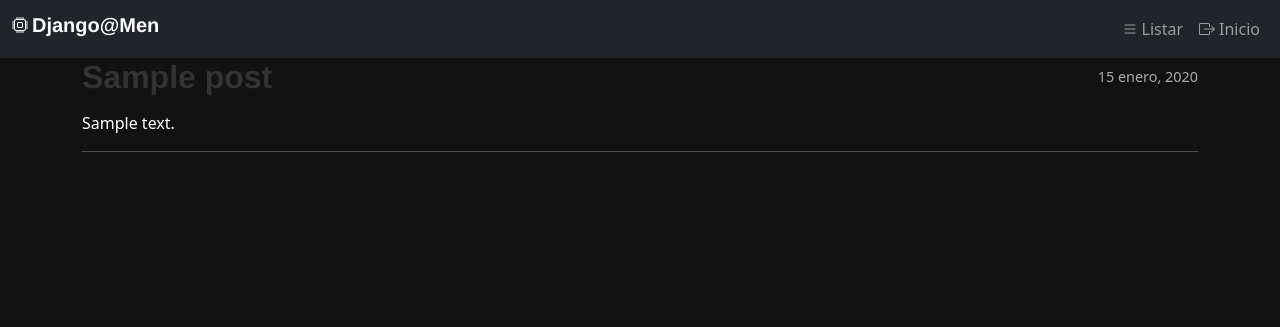
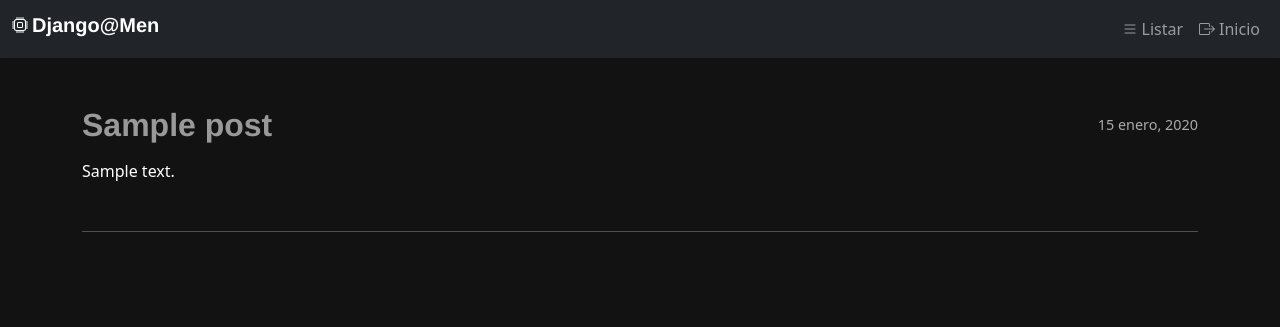
Before and after one commit to jdelacruzv/djangomen, a Django app: page / in a window 1280 px wide. Shown: the top 327 px of the page. Run offline with Django 5.2, Linux system fonts and the light colour scheme; tables that the repository leaves empty hold one stand-in row (values such as "Sample post").

Commit message:
Refactor actions and post styles: improve button alignment and form appearance

```diff
--- a/blog/static/css/blog.css
+++ b/blog/static/css/blog.css
@@ -1,8 +1,3 @@
-/* html, body {
-    margin: 0;
-    padding: 0;
-} */
-
 /* Fondo oscuro general */
 body {
 	background-color: #121212;
@@ -11,9 +6,8 @@ body {
 
   /* Animación suave al mostrar/ocultar el menú hamburguesa */
   .navbar-collapse {
-	transition: all 0.3s ease;
+	  transition: all 0.3s ease;
   }
-
 
 h1,
 h2,
@@ -25,48 +19,33 @@ h4 {
     font-weight: 600;
 }
 
+hr {
+    margin: 3rem 0;
+}
+
+.actions {
+    display: flex;
+    gap: 10px;
+    align-items: center;
+    justify-content: center; /* o flex-end, según el diseño */
+}
+
+.actions form {
+    margin: 0;
+    display: inline-flex;
+    align-items: center;
+}
+
 .btn-secondary,
 .btn-secondary:visited {
-    color: #1F85DE;
-    background: none;
-    border-color: #1F85DE;
+    color: #FFFFFF;
+    background-color: #212529;
+    border-color: none;
     margin-left: 15px;
 }
 
 .btn-secondary:hover {
-    color: #FFFFFF;
-    background-color: #1F85DE;
-    border-color: #1F85DE;
-}
-
-/* .date {
-    display: block;
-    color: #AAAAAA;
-    margin-bottom: 10px;
-}
-
-.page-header {
-	background-color: #1F85DE;
-    background-color: #25292E;
-    margin-top: 0;
-    margin-bottom: 40px;
-    padding: 20px 20px 20px 40px;
-} */
-
-/* .page-header h1,
-.page-header h1 a,
-.page-header h1 a:visited,
-.page-header h1 a:active {
-    color: #FFFFFF;
-    font-size: 36pt;
-    text-decoration: none;
-}
-
-.page-header > div[container="container"] {
-    display: flex;
-    justify-content: space-between; /* Lados opuestos */
-    align-items: center;            /* Centrado vertical */
-    padding: 0 20px;
+    background-color: #000000;
 }
 
 .post {
@@ -74,21 +53,14 @@ h4 {
 }
 
 .post h2 a,
-.post h2 a:visited {
-    color: #333333;
+.post h2 a:visited,
+.post-title,
+.post-form {
+    color: #999999;
     text-decoration: none;
 }
 
 .post button {
-    margin: 0;
-}
-
-.post-form textarea,
-.post-form input {
-    width: 100%;
-}
-
-.post-form a {
     margin: 0;
 }
 
@@ -99,7 +71,7 @@ h4 {
     margin-bottom: 15px;
 }
 
-.post-header .date {
+.post-header time {
     color: #AAAAAA;
     margin-bottom: 0;
     font-size: 0.9em;
@@ -110,3 +82,17 @@ h4 {
     font-size: 2rem;
     font-weight: 700;
 }
+
+.post-form a,
+.post-form button{
+    margin: 0;
+}
+
+.post-form textarea,
+.post-form input {
+    width: 100%;
+}
+
+.post-title {
+    margin-bottom: 20px;
+}
--- a/blog/templates/blog/base.html
+++ b/blog/templates/blog/base.html
@@ -84,12 +84,8 @@
 			</nav>
 		</header>
     <!-- Contenido principal -->
-		<main class="content container">
-			<div class="row">
-				<div class="col">
-					{% block content %}{% endblock %}
-				</div>
-			</div>
+		<main class="container py-5">
+			{% block content %}{% endblock %}
 		</main>
     <!-- Bootstrap Bundle JS -->
 		<script src="https://cdn.jsdelivr.net/npm/bootstrap@5.3.3/dist/js/bootstrap.bundle.min.js"></script>
--- a/blog/templates/blog/post_list.html
+++ b/blog/templates/blog/post_list.html
@@ -3,18 +3,18 @@
 {% block content %}
   {% for post in posts %}
     <article class="post">
-         <div class="post-header">
-            <h2>
+      <div class="post-header d-flex flex-column flex-md-row align-items-start align-items-md-center gap-2">
+        <time class="order-1 order-md-2">
+          {{ post.published_date|date:"j F, Y" }}
+        </time>
+        <h2 class="order-2 order-md-1 mb-0">
           <a href="{% url 'post_detail' pk=post.pk %}">
             {{ post.title }}
           </a>
         </h2>
-      	   <time class="date">
-               {{ post.published_date|date:"j F, Y" }}
-            </time>
       </div>
      	<p>{{ post.text|truncatechars:250 }}</p>
+    </article>
     <hr />
-      </article>
   {% endfor %}
 {% endblock %}
```
Also changed, not shown: blog/templates/blog/post_detail.html (+4 -51 lines), blog/templates/blog/post_draft_list.html (+6 -6 lines), blog/templates/blog/post_edit.html (+6 -7 lines). Lines whose indentation alone changed are shown as unchanged.
